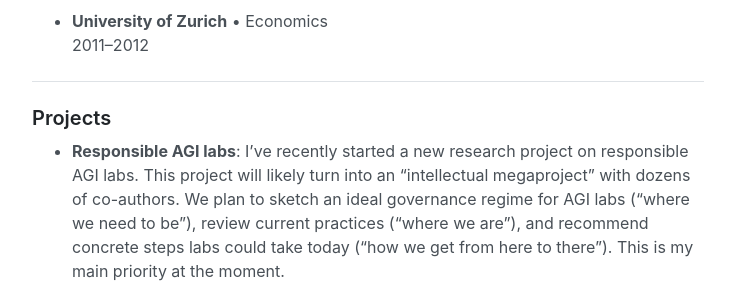
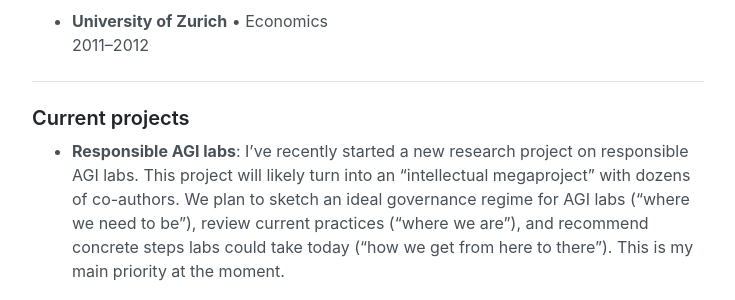
Before and after one commit to jonasschuett/jonasschuett.github.io, a Jekyll site: the page built from _posts/2020-04-04-introduction.md, in a window 1280 px wide and 900 px high, scrolled down 1505 px. Shown: the part 154-454 px from the top of the window, without its empty margins (272-1007 px from the left). Built offline with Jekyll 4.4.1, drawn with Linux system fonts in a browser that asks for light colours.

Commit message:
Update 2020-04-04-introduction.md

```diff
--- a/_posts/2020-04-04-introduction.md
+++ b/_posts/2020-04-04-introduction.md
@@ -42,7 +42,7 @@ title: I'm a researcher at the Centre for the Governance of AI in Oxford. I try
 
 ---
 
-### Projects
+### Current projects
 - **Responsible AGI labs**: I've recently started a new research project on responsible AGI labs. This project will likely turn into an "intellectual megaproject" with dozens of co-authors. We plan to sketch an ideal governance regime for AGI labs ("where we need to be"), review current practices ("where we are"), and recommend concrete steps labs could take today ("how we get from here to there"). This is my main priority at the moment.
 
 - **AGI labs need an internal audit function**: I argue that AGI labs should seriously consider setting up an internal audit team. This team would assess the effectiveness of the lab's risk management practices. It would be independent from senior management and report directly to the board of directors.
```
